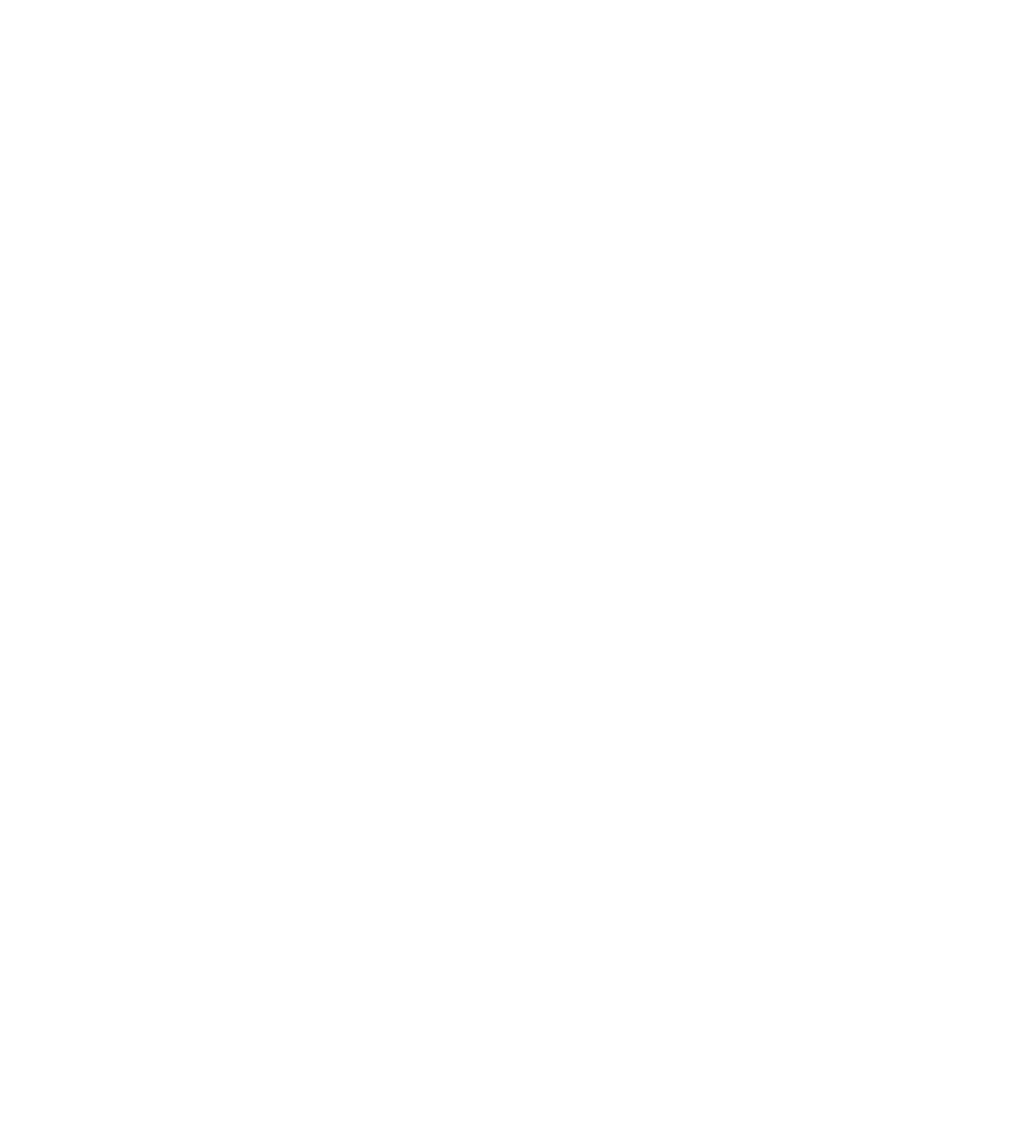
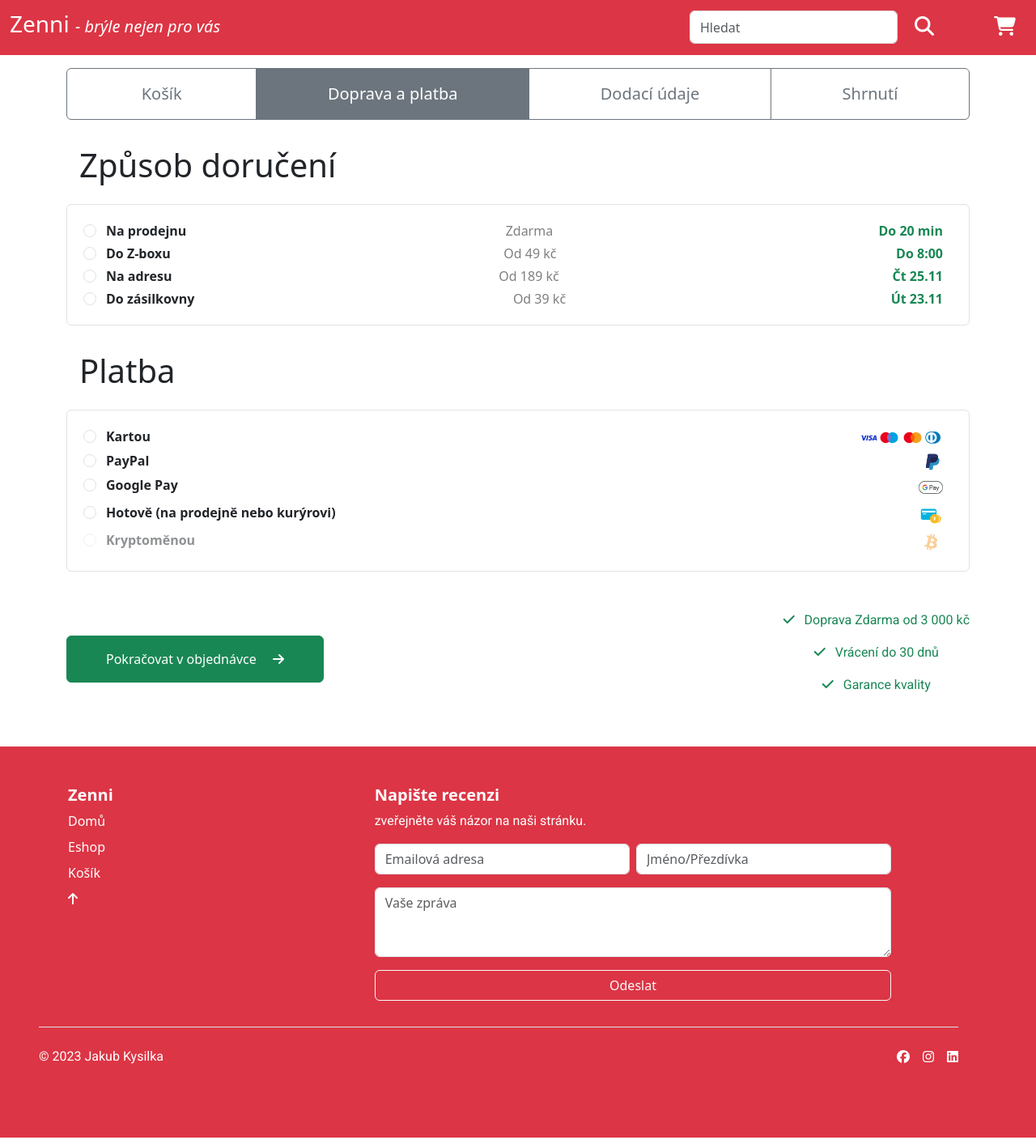
Before and after one commit to JakubKysilka/eshop_wd01, a plain HTML site: page doprava.html in a window 1280 px wide. Shown: the top 1408 px of the page at 81% size. Before the commit the page ends 800 px from the top, so only its background shows below. Drawn offline with nearby package versions, Linux system fonts and the light colour scheme.

Commit message:
doprava&kosik

```diff
--- a/css/style.css
+++ b/css/style.css
@@ -90,4 +90,3 @@ p {
 .pocitani {
 	width: 80px;
 }
-.btn-outline-primary
--- a/doprava.html
+++ b/doprava.html
@@ -0,0 +1,186 @@
+<!DOCTYPE html>
+<html lang="en">
+
+<head>
+  <meta charset="utf-8" />
+  <meta name="viewport" content="width=device-width, initial-scale=1" />
+  <title>Zenni</title>
+  <link href="https://cdn.jsdelivr.net/npm/bootstrap@5.3.2/dist/css/bootstrap.min.css" rel="stylesheet"
+    integrity="sha384-T3c6CoIi6uLrA9TneNEoa7RxnatzjcDSCmG1MXxSR1GAsXEV/Dwwykc2MPK8M2HN" crossorigin="anonymous" />
+  <link rel="stylesheet" href="css/style.css" />
+</head>
+
+<body>
+  <nav class="navbar bg-danger mb-3">
+    <div class="container-fluid">
+      <a class="navbar-brand h1 fs-3 text-white" href="index.html">Zenni <span class="fs-5 fst-italic text-light">-
+          brýle nejen pro vás</span></a>
+      <form class="d-flex" role="search">
+        <input class="form-control me-2" type="search" placeholder="Hledat" aria-label="Search">
+        <button class="btn text-white me-5" type="submit"><i class="fa-solid fa-magnifying-glass fs-4"></i></button>
+        <a href="kosik.html" class="btn text-white"><i class="fa-solid fa-cart-shopping fs-4"></i></a>
+      </form>
+    </div>
+  </nav>
+  <div class="container">
+    <section class="kroky d-flex justify-content-center fs-5">
+
+      <div class="btn-group w-100" role="group" aria-label="Basic radio toggle button group">
+        <input type="radio" class="btn-check" name="btnradio" id="btnradio1">
+        <label class="btn btn-outline-secondary d-flex align-items-center justify-content-center p-3 fs-5"
+          for="btnradio1">Košík</label>
+
+        <input type="radio" class="btn-check" name="btnradio" id="btnradio2" checked>
+        <label class="btn btn-outline-secondary d-flex align-items-center justify-content-center fs-5" for="btnradio2">Doprava
+          a platba</label>
+
+        <input type="radio" class="btn-check" name="btnradio" id="btnradio3">
+        <label class="btn btn-outline-secondary d-flex align-items-center justify-content-center fs-5" for="btnradio3">Dodací
+          údaje</label>
+
+        <input type="radio" class="btn-check" name="btnradio" id="btnradio4">
+        <label class="btn btn-outline-secondary d-flex align-items-center justify-content-center fs-5"
+          for="btnradio4">Shrnutí</label>
+      </div>
+    </section>
+    <section class="doprava-platba">
+        <div class="doprava my-3">
+            <h2 class="p-3 fs-1 text-center text-lg-start">Způsob doručení</h2>
+            <div class="border p-sm-3 rounded">
+                <div class="form-check m-1">
+                    <input class="form-check-input" type="radio" name="exampleRadios" id="exampleRadios1" value="option1">
+                    <label class="form-check-label d-flex justify-content-between m-1 fw-semibold" for="exampleRadios1">
+                      Na prodejnu <span class="text-black-50 mx-2 fw-normal">Zdarma</span> <span class="mx-2 text-success fw-semibold ">Do 20 min</span>
+                    </label>
+                  </div>
+                  <div class="form-check m-1">
+                    <input class="form-check-input" type="radio" name="exampleRadios" id="exampleRadios2" value="option2">
+                    <label class="form-check-label d-flex justify-content-between m-1 fw-semibold" for="exampleRadios2">
+                      Do Z-boxu <span class="text-black-50 mx-2 fw-normal">Od 49 kč</span> <span class="mx-2 text-success fw-semibold">Do 8:00</span>
+                    </label>
+                  </div>
+                  <div class="form-check m-1">
+                    <input class="form-check-input" type="radio" name="exampleRadios" id="exampleRadios3" value="option3">
+                    <label class="form-check-label d-flex justify-content-between m-1 fw-semibold" for="exampleRadios3">
+                     Na adresu <span class="text-black-50 mx-2 fw-normal">Od 189 kč</span> <span class="mx-2 text-success fw-semibold">Čt 25.11</span>
+                    </label>
+                  </div>
+                  <div class="form-check m-1">
+                    <input class="form-check-input" type="radio" name="exampleRadios" id="exampleRadios4" value="option4">
+                    <label class="form-check-label d-flex justify-content-between m-1 fw-semibold" for="exampleRadios4">
+                        Do zásilkovny <span class="text-black-50 mx-2 fw-normal">Od 39 kč</span> <span class="mx-2 text-success fw-semibold">Út 23.11</span>
+                    </label>
+                  </div>
+            </div>
+
+        </div>
+
+
+        <div class="doprava my-3">
+            <h2 class="p-3 fs-1 text-center text-lg-start">Platba</h2>
+            <div class="border p-sm-3 rounded">
+                <div class="form-check m-1">
+                    <input class="form-check-input" type="radio" name="exampleRadios1" id="exampleRadios5" value="option1">
+                    <label class="form-check-label d-flex justify-content-between m-1 fw-semibold" for="exampleRadios5">
+                      Kartou <span class="mx-2"><img src="images/visa.svg" alt="visa" height="25"><img src="images/maestro.svg" alt="maestro" height="25">
+                        <img src="images/mastercard.svg" alt="mastercard" height="25"><img src="images/diners-club.svg" alt="dinners-club" height="25"></span>
+                    </label>
+                  </div>
+                  <div class="form-check m-1">
+                    <input class="form-check-input" type="radio" name="exampleRadios1" id="exampleRadio6" value="option2">
+                    <label class="form-check-label d-flex justify-content-between m-1 fw-semibold" for="exampleRadio6">
+                      PayPal  <span class="mx-2"><img src="images/pay-pal.svg" alt="pay-pal" height="25"></span>
+                    </label>
+                  </div>
+                  <div class="form-check m-1">
+                    <input class="form-check-input" type="radio" name="exampleRadios1" id="exampleRadios7" value="option3">
+                    <label class="form-check-label d-flex justify-content-between m-1 fw-semibold" for="exampleRadios7">
+                       Google Pay <span class="mx-2"><img src="images/google-pay.svg" alt="google-pay" height="30"></span>
+                    </label>
+                  </div>
+                  <div class="form-check m-1">
+                    <input class="form-check-input" type="radio" name="exampleRadios1" id="exampleRadios8" value="option4">
+                    <label class="form-check-label d-flex justify-content-between m-1 fw-semibold" for="exampleRadios8">
+                       Hotově (na prodejně nebo kurýrovi) <span class="mx-2"><img src="images/hotove-nebo-kartou.svg" alt="hotove-nebo-kartou" height="30"></span>
+                    </label>
+                  </div>
+                  <div class="form-check m-1">
+                    <input class="form-check-input" type="radio" name="exampleRadios1" id="exampleRadios9" value="option4" disabled>
+                    <label class="form-check-label d-flex justify-content-between m-1 fw-semibold" for="exampleRadios9">
+                       Kryptoměnou <span class="mx-2"><img src="images/bitcoin-pay.svg" alt="bitcoin-pay" height="30"></span>
+                    </label>
+                  </div>
+            </div>
+
+        </div>
+    </section>
+    <section class="pokracovat d-flex justify-content-between align-items-center my-5">
+        <div class="">
+        <a href="#" class="btn btn-success px-5 py-3">Pokračovat v objednávce <i class="fa-solid fa-arrow-right ms-3"></i></a>
+    </div>
+        <div class="text-center text-success">
+        <p><i class="fa-solid fa-check me-2"></i> Doprava Zdarma od 3 000 kč</p>
+        <p><i class="fa-solid fa-check me-2"></i> Vrácení do 30 dnů</p>
+        <p><i class="fa-solid fa-check me-2"></i> Garance kvality</p>
+    </div>
+    </section>
+
+
+
+
+  </div>
+
+
+  <footer class="p-5 bg-danger text-white mt-5">
+    <div class="row mx-lg-4">
+      <div class="col-8 col-md-4 mb-3">
+        <h5 class="fw-semibold">Zenni</h5>
+        <ul class="nav flex-column">
+          <li class="nav-item mb-2"><a href="index.html" class="nav-link p-0 text-white">Domů</a></li>
+          <li class="nav-item mb-2"><a href="index.html" class="nav-link p-0 text-white">Eshop</a></li>
+          <li class="nav-item mb-2"><a href="kosik.html" class="nav-link p-0 text-white">Košík</a></li>
+          <li class="nav-item mb-2"><a href="doprava.html" class="nav-link p-0 text-white"><i
+                class="fa-solid fa-arrow-up"></i></a></li>
+
+        </ul>
+      </div>
+
+
+
+
+      <div class="col-md-7 mb-3">
+        <form>
+          <h5 class="fw-semibold">Napište recenzi</h5>
+          <p>zveřejněte váš názor na naši stránku.</p>
+          <div class="d-flex flex-column flex-sm-row w-100 gap-2">
+            <label for="newsletter1" class="visually-hidden">Emailová adresa</label>
+            <input id="newsletter1" type="text" class="form-control" placeholder="Emailová adresa">
+            <input type="text" class="form-control" placeholder="Jméno/Přezdívka">
+          </div>
+          <div class="my-3">
+            <textarea class="form-control" id="exampleFormControlTextarea1" rows="3"
+              placeholder="Vaše zpráva"></textarea>
+            <button class="btn btn-outline-light w-100 mt-3" type="button">Odeslat</button>
+          </div>
+
+        </form>
+
+      </div>
+    </div>
+    <div class="d-flex flex-column flex-sm-row justify-content-between py-4 border-top me-5">
+      <p>© 2023 Jakub Kysilka</p>
+      <ul class="list-unstyled d-flex">
+        <li class="ms-3"><a class="text-white" href="#"><i class="fa-brands fa-facebook"></i></a></li>
+        <li class="ms-3"><a class="text-white" href="#"><i class="fa-brands fa-instagram"></i></a></li>
+        <li class="ms-3"><a class="text-white" href="#"><i class="fa-brands fa-linkedin"></i></a></li>
+      </ul>
+    </div>
+  </footer>
+
+  <script src="https://cdn.jsdelivr.net/npm/bootstrap@5.3.2/dist/js/bootstrap.bundle.min.js"
+    integrity="sha384-C6RzsynM9kWDrMNeT87bh95OGNyZPhcTNXj1NW7RuBCsyN/o0jlpcV8Qyq46cDfL"
+    crossorigin="anonymous"></script>¨
+  <script src="https://kit.fontawesome.com/3ce82cb428.js" crossorigin="anonymous"></script>
+</body>
+
+</html>
```
Also changed, not shown: detail.html (+4 -4 lines), index.html (+1 -1 lines), kosik.html (+22 -29 lines), images/bitcoin-pay.svg (added), images/diners-club.svg (added), images/dobirka-hotove.svg (added), images/google-pay.svg (added), images/hotove-nebo-kartou.svg (added), images/kartou-online-obecna.svg (added), images/maestro.svg (added), images/mastercard.svg (added), images/pay-pal.svg (added), images/visa.svg (added).
